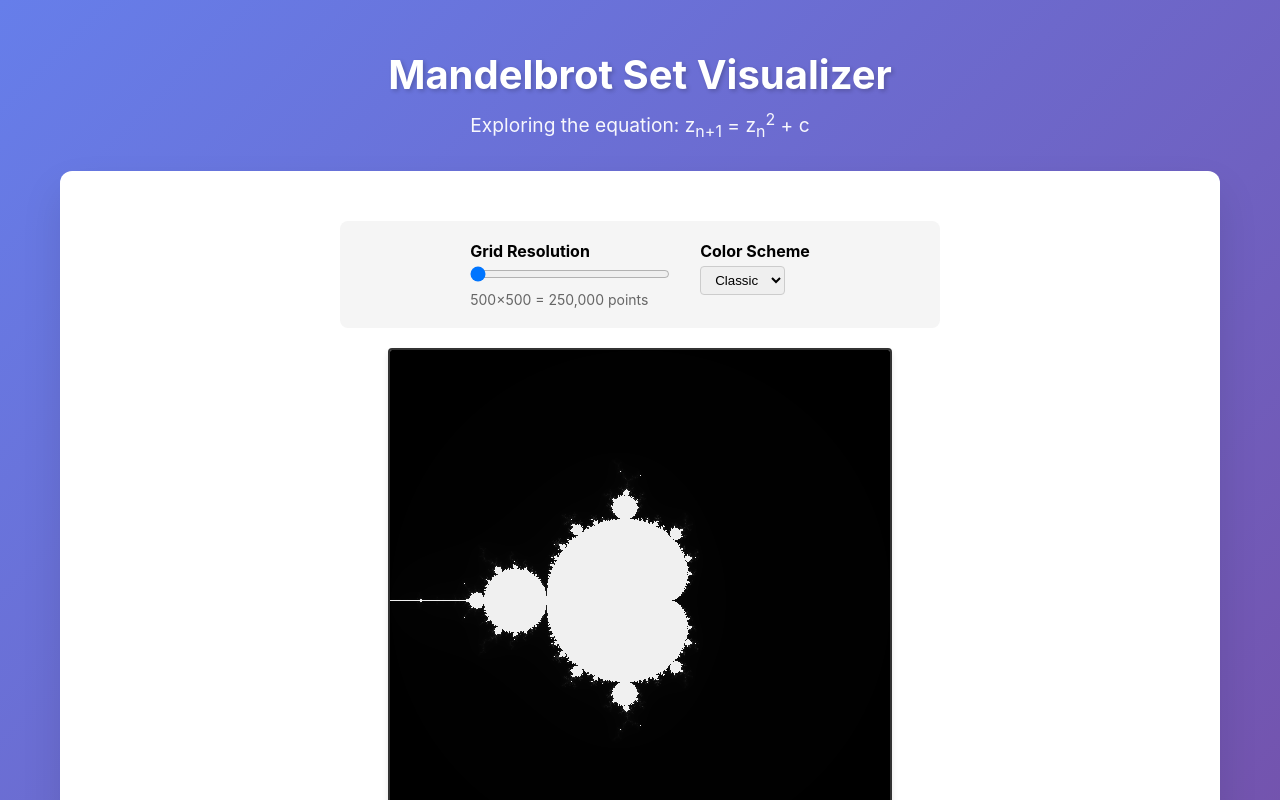
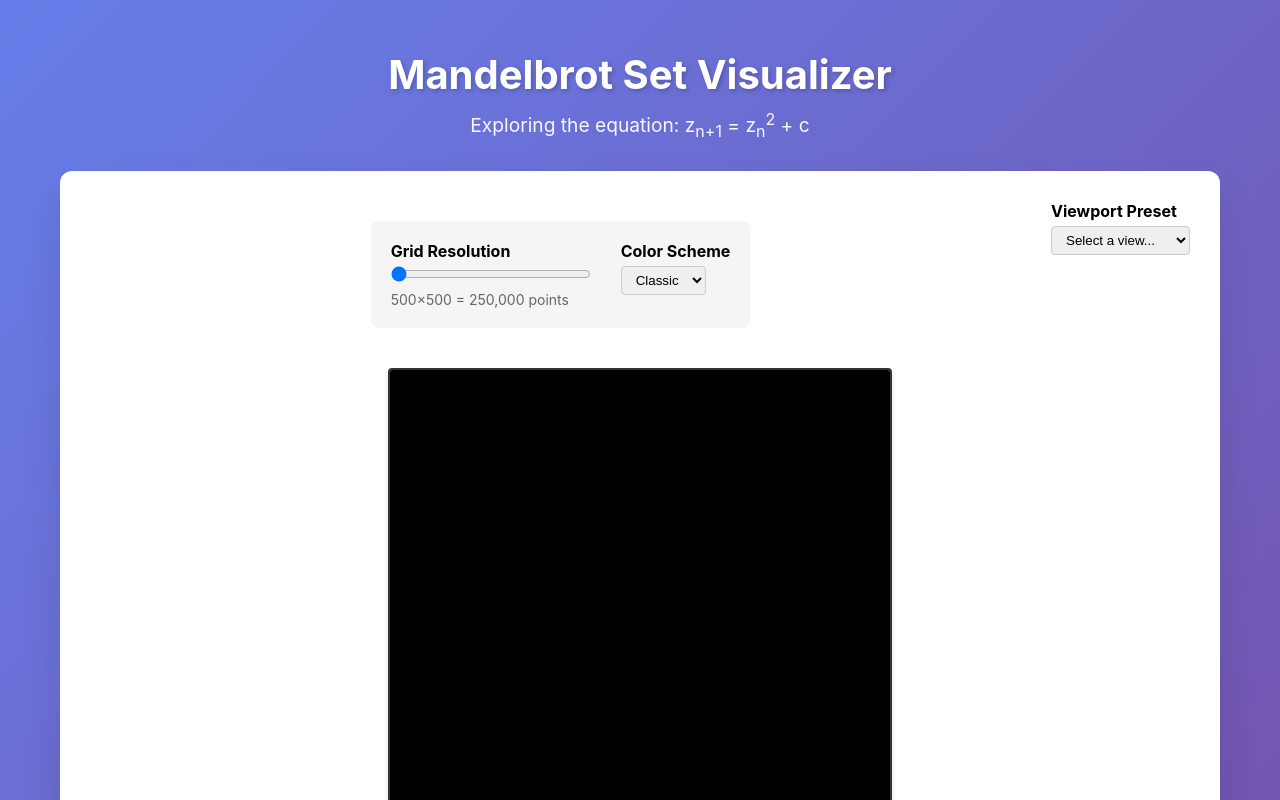
Before and after one commit to jordan-romeroporter/mandelbrot-nclusion, a React (Vite) app: page / in a window 1280 px wide. Shown: the top 800 px of the page. Built offline with nearby package versions, Linux system fonts and the light colour scheme.

Commit message:
feat: add viewport support and random starting views

```diff
--- a/src/App.tsx
+++ b/src/App.tsx
@@ -1,43 +1,73 @@
-import { useState, useCallback } from "react";
-import { MandelbrotCanvas } from "./components/MandelbrotCanvas";
-import { ControlPanel } from "./components/ControlPanel";
-import { ProgressIndicator } from "./components/ProgressIndicator";
-import { InfoSection } from "./components/InfoSection";
-import { colorSchemes } from "./utils/colorSchemes";
-import "./styles/App.css";
+import { useState, useCallback } from 'react';
+import { MandelbrotCanvas } from './components/MandelbrotCanvas';
+import { ControlPanel } from './components/ControlPanel';
+import { ProgressIndicator } from './components/ProgressIndicator';
+import { InfoSection } from './components/InfoSection';
+import { ViewportControl } from './components/ViewportControl';
+import { colorSchemes } from './utils/colorSchemes';
+import { Viewport, ViewPreset } from './types';
+import './styles/App.css';
 
-const INITIAL_SIZE = 500; // Minimum required: 500x500
+const INITIAL_SIZE = 500;
 const INITIAL_SCHEME_INDEX = 0;
+
+// Interesting starting views
+const STARTING_VIEWS: ViewPreset[] = [
+  { label: 'Full Set', centerX: -0.5, centerY: 0, zoom: 1 },
+  { label: 'Spiral', centerX: 0.275, centerY: 0.007, zoom: 0.01 },
+  { label: 'Valley', centerX: -0.75, centerY: 0.1, zoom: 0.05 },
+  { label: 'Lightning', centerX: -0.5533, centerY: 0.6217, zoom: 0.008 }
+];
+
+function getRandomStartingView(): Viewport {
+  const view = STARTING_VIEWS[Math.floor(Math.random() * STARTING_VIEWS.length)];
+  return {
+    centerX: view.centerX,
+    centerY: view.centerY,
+    zoom: view.zoom,
+    width: INITIAL_SIZE,
+    height: INITIAL_SIZE
+  };
+}
 
 function App() {
   const [size, setSize] = useState(INITIAL_SIZE);
-  const [selectedSchemeIndex, setSelectedSchemeIndex] =
-    useState(INITIAL_SCHEME_INDEX);
+  const [selectedSchemeIndex, setSelectedSchemeIndex] = useState(INITIAL_SCHEME_INDEX);
   const [progress, setProgress] = useState(0);
   const [isCalculating, setIsCalculating] = useState(false);
-  const [key, setKey] = useState(0); // Force re-render on setting changes
+  const [viewport, setViewport] = useState<Viewport>(getRandomStartingView);
+  const [key, setKey] = useState(0);
 
-  const handleSizeChange = useCallback(
-    (newSize: number) => {
+  const handleSizeChange = useCallback((newSize: number) => {
     if (!isCalculating) {
       setSize(newSize);
+      setViewport(prev => ({ ...prev, width: newSize, height: newSize }));
       setProgress(0);
-        setKey((prev) => prev + 1);
+      setKey(prev => prev + 1);
     }
-    },
-    [isCalculating]
-  );
+  }, [isCalculating]);
 
-  const handleSchemeChange = useCallback(
-    (index: number) => {
+  const handleSchemeChange = useCallback((index: number) => {
     if (!isCalculating) {
       setSelectedSchemeIndex(index);
       setProgress(0);
-        setKey((prev) => prev + 1);
+      setKey(prev => prev + 1);
     }
-    },
-    [isCalculating]
-  );
+  }, [isCalculating]);
+
+  const handleViewportChange = useCallback((preset: ViewPreset) => {
+    if (!isCalculating) {
+      setViewport({
+        centerX: preset.centerX,
+        centerY: preset.centerY,
+        zoom: preset.zoom,
+        width: size,
+        height: size
+      });
+      setProgress(0);
+      setKey(prev => prev + 1);
+    }
+  }, [isCalculating, size]);
 
   const handleProgress = useCallback((newProgress: number) => {
     setProgress(newProgress);
@@ -54,12 +84,18 @@ function App() {
       <header className="app-header">
         <h1>Mandelbrot Set Visualizer</h1>
         <p className="subtitle">
-          Exploring the equation: z<sub>n+1</sub> = z<sub>n</sub>
-          <sup>2</sup> + c
+          Exploring the equation: z<sub>n+1</sub> = z<sub>n</sub><sup>2</sup> + c
         </p>
       </header>
 
       <main className="app-main">
+        <div style={{
+          display: 'flex',
+          gap: '20px',
+          justifyContent: 'center',
+          flexWrap: 'wrap',
+          marginBottom: '20px'
+        }}>
           <ControlPanel
             size={size}
             onSizeChange={handleSizeChange}
@@ -69,12 +105,20 @@ function App() {
             isCalculating={isCalculating}
           />
 
+          <ViewportControl
+            onPresetChange={handleViewportChange}
+            disabled={isCalculating}
+          />
+        </div>
+
         <MandelbrotCanvas
           key={key}
           size={size}
           colorScheme={colorSchemes[selectedSchemeIndex]}
+          viewport={viewport}
           onProgress={handleProgress}
           onComplete={handleComplete}
+          useWorkers={true}
         />
 
         <ProgressIndicator
@@ -85,6 +129,10 @@ function App() {
 
         <InfoSection size={size} />
       </main>
+
+      <footer className="app-footer">
+        <p>Frontend Visualization Challenge • React + TypeScript + Vite</p>
+      </footer>
     </div>
   );
 }
```
Lines whose indentation alone changed are shown as unchanged.
